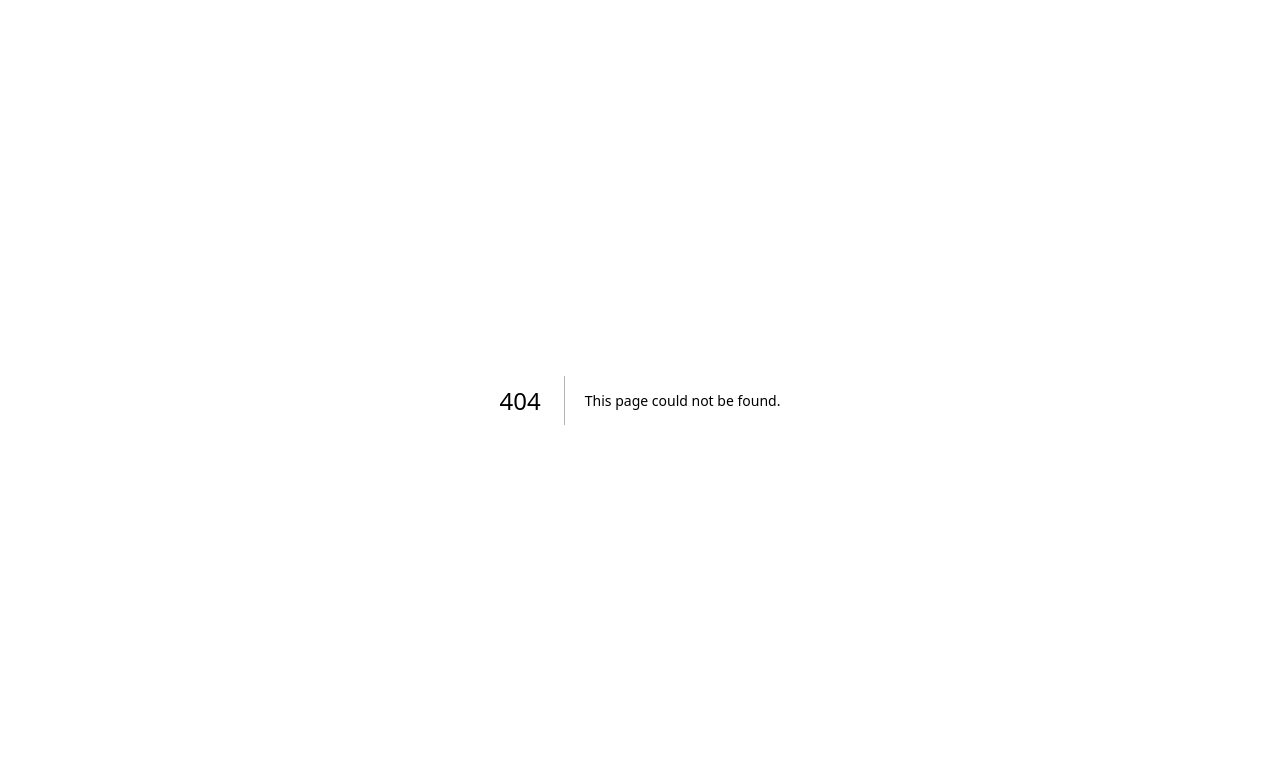
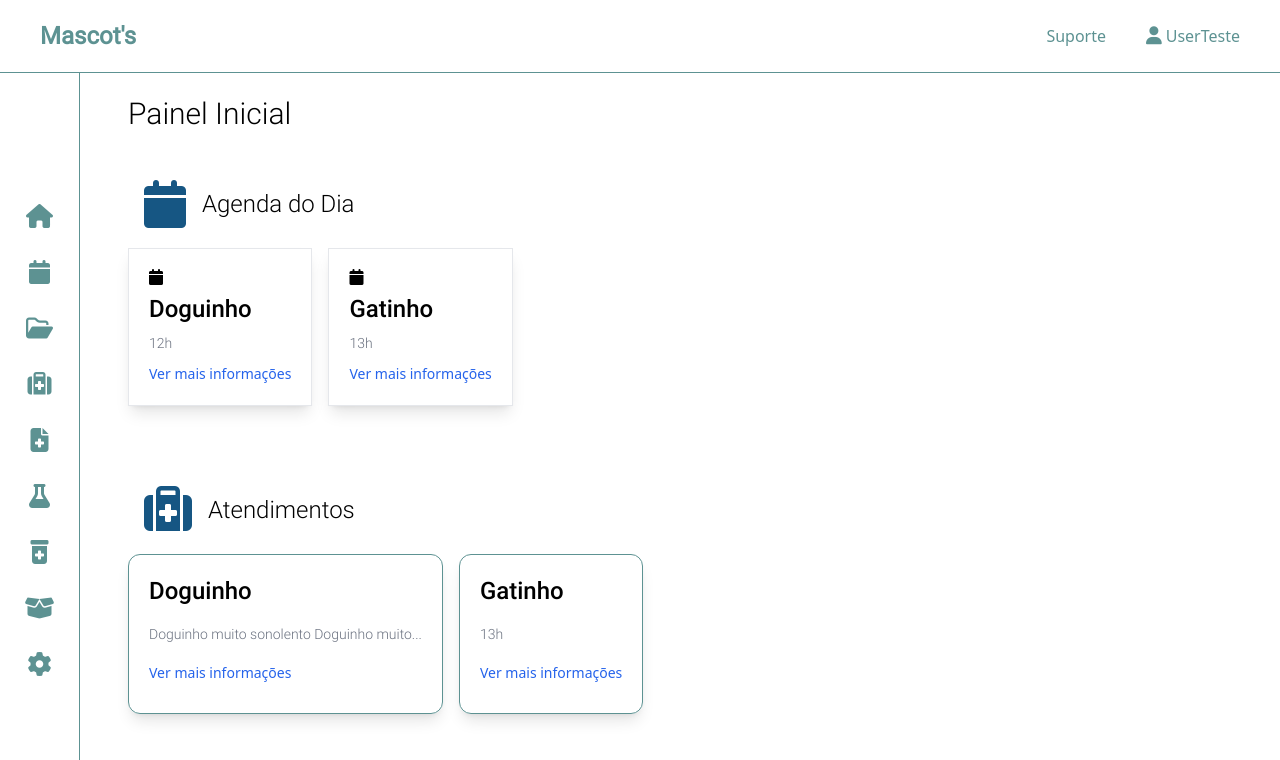
Before and after one commit to softexrecifepe/PI-MASCOTS-TURMA-09-EQUIPE-01, a Next.js app: page /internalNavigation/homePage in a window 1280 px wide. Before the commit this address had no page. Shown: the top 760 px of the page. Built offline with nearby package versions, Linux system fonts and the light colour scheme.

Commit message:
Homepage pós login iniciada

```diff
--- a/src/app/Login/page.tsx
+++ b/src/app/Login/page.tsx
@@ -1,19 +1,17 @@
 import Link from "next/link";
 import { BtnColorBg } from "../components/ui/btn/btnColorBg";
-import { Header } from "../components/navigationScreen/header/header";
-import { SideBar } from "../components/navigationScreen/sidebar/sidebar";
+import { BtnWhiteBg } from "../components/ui/btn/btnWhiteBg";
 
 export default function Login() {
   return (
-    <>
-      <SideBar />
-      <Header />
       <div className="pt-20 pl-20 pr-10">
         <h1>Login</h1>
+        <Link href={"../internalNavigation/homePage"}>
+          <BtnColorBg content="Entrar" />
+        </Link>
         <Link href={"/Login/ForgetPassword"}>
-          <BtnColorBg content="Recuperar Senha" />
+          <BtnWhiteBg content="Esqueci a senha" />
         </Link>
       </div>
-    </>
   );
 }
--- /dev/null
+++ b/src/app/components/internalHomePage/appointments.tsx
@@ -0,0 +1,44 @@
+import { CardTypeAppointments } from "../ui/card/cardTypeAppointments"
+
+export function Appointments(){
+  const appointments = [
+    {
+      name: "Doguinho",
+      description: "Doguinho muito sonolento Doguinho muito sonolentoDoguinho muito sonolento",
+      hoverColor: "tex-blue"
+    },
+    {
+      name: "Gatinho",
+      description: "13h",
+      hoverColor: "tex-blue"
+    },
+  ]
+
+  return (
+    <>
+      <div className="pl-32">
+        <div className="flex items-center pb-5">
+          <i
+            className="pl-4 pr-4 fa-solid fa-suitcase-medical text-lapisLazuli text-5xl"
+            aria-hidden="true"
+          ></i>
+          <a href="#" className="flex-1 roboto-light text-2xl flex items-center">
+            Atendimentos
+          </a>
+        </div>
+
+        <div className="flex flex-row gap-4 mb-20">
+          {/* criar um for para renderizar o grid */}
+        {appointments.map((feat, index) => (
+          <CardTypeAppointments
+            key={index}
+            name={feat.name}
+            description ={feat.description }
+            hoverColor={feat.hoverColor}
+          />
+        ))}
+        </div>
+      </div>
+    </>
+  );
+}
--- /dev/null
+++ b/src/app/components/internalHomePage/scheduleForTheDay.tsx
@@ -0,0 +1,47 @@
+import { CardTypeSchedule } from "@/app/components/ui/card/cardTypeSchedule";
+
+export function Schedule(){
+  const consultasDia = [
+    {
+      icon: "fa-solid fa-calendar text-base",
+      nome: "Doguinho",
+      schedule: "12h",
+      hoverColor: "tex-blue"
+    },
+    {
+      icon: "fa-solid fa-calendar text-base",
+      nome: "Gatinho",
+      schedule: "13h",
+      hoverColor: "tex-blue"
+    },
+  ]
+
+  return (
+    <>
+      <div className="pl-32">
+        <div className="flex items-center pb-5">
+          <i
+            className="pl-4 pr-4 fa-solid fa-calendar text-lapisLazuli text-5xl"
+            aria-hidden="true"
+          ></i>
+          <a href="#" className="flex-1 roboto-light text-2xl flex items-center">
+            Agenda do Dia
+          </a>
+        </div>
+
+        <div className="flex flex-row gap-4 mb-20">
+          {/* criar um for para renderizar o grid */}
+        {consultasDia.map((feat, index) => (
+          <CardTypeSchedule
+            key={index}
+            icon={feat.icon}
+            name={feat.nome}
+            schedule ={feat.schedule }
+            hoverColor={feat.hoverColor}
+          />
+        ))}
+        </div>
+      </div>
+    </>
+  );
+}
--- a/src/app/components/navigationScreen/sidebar/sidebar.tsx
+++ b/src/app/components/navigationScreen/sidebar/sidebar.tsx
@@ -2,39 +2,48 @@ export function SideBar() {
   const iconsSideBar = [
     {
       icon: "fa fa-home",
-      hoverColor: "hover:text-charcoal"
+      hoverColor: "hover:text-charcoal",
+      url: ""
     },
     {
       icon: "fa-solid fa-calendar",
-      hoverColor: "hover:text-lapisLazuli"
+      hoverColor: "hover:text-lapisLazuli",
+      url: "/"
     },
     {
       icon: "fa-regular fa-folder-open",
-      hoverColor: "hover:text-gamboge"
+      hoverColor: "hover:text-gamboge",
+      url: ""
     },
     {
       icon: "fa-solid fa-suitcase-medical",
-      hoverColor: "hover:text-tuftsBlue"
+      hoverColor: "hover:text-tuftsBlue",
+      url: ""
     },
     {
       icon: "fa-solid fa-file-medical" ,
-      hoverColor: "hover:text-auburn"
+      hoverColor: "hover:text-auburn",
+      url: ""
     },
     {
       icon: "fa-solid fa-flask",
-      hoverColor: "hover:text-redCrayola"
+      hoverColor: "hover:text-redCrayola",
+      url: ""
     },
     {
       icon: "fa-solid fa-prescription-bottle-medical" ,
-      hoverColor: "hover:text-grape"
+      hoverColor: "hover:text-grape",
+      url: ""
     },
     {
       icon: "fa-solid fa-box-open",
-      hoverColor: "hover:text-amber-700"
+      hoverColor: "hover:text-amber-700",
+      url: ""
     },
     {
       icon: "fa-solid fa-gear",
-      hoverColor: "hover:text-charcoal"
+      hoverColor: "hover:text-charcoal",
+      url: ""
     }
   ]
 
@@ -43,7 +52,7 @@ export function SideBar() {
       <ul className="text-2xl flex flex-col gap-2 mt-20 items-center justify-center flex-grow text-darkCyan space-y-4">
         {iconsSideBar.map((feat, index) => (
           <li key={index} className="transition duration-300 transform hover:scale-110">
-            <i className={`${feat.icon} ${feat.hoverColor} cursor-pointer`}></i>
+            <a href={`${feat.url}`}><i className={`${feat.icon} ${feat.hoverColor} cursor-pointer`}></i></a>
           </li>
         ))}
       </ul>
--- /dev/null
+++ b/src/app/components/ui/card/cardTypeAppointments.tsx
@@ -0,0 +1,46 @@
+"use client";
+import { useState } from "react";
+import Link from "next/link";
+
+type CardProp = {
+  name: string;
+  description: string,
+  hoverColor?: string;
+};
+
+export function CardTypeAppointments({
+  name,
+  description,
+  hoverColor = "text-black",
+}: CardProp) {
+  const [isHovered, setIsHovered] = useState(false);
+
+  const limitDescription = (desc: string, wordCount: number) => {
+    const words = desc.split(" ");
+    return words.length > wordCount ? words.slice(0, wordCount).join(" ") + "..." : desc;
+  };
+
+  return (
+    <>
+      <div
+        className={`border border-darkCyan h-40 w-auto overflow-hidden p-5 p-5 border rounded-xl shadow-lg grid grid-cols-1 gap-2 transition-transform duration-300 ease-in-out transform hover:scale-105 hover:z-10  ${
+          isHovered ? hoverColor : ""
+        }`}
+        onMouseEnter={() => setIsHovered(true)}
+        onMouseLeave={() => setIsHovered(false)}
+      >
+        <div>
+          <h3 className="roboto-medium text-black text-2xl">{name}</h3>
+        </div>
+        <div className="text-star roboto-light text-gray-500 text-sm">
+          <p className="truncate">{limitDescription(description, 5)}</p>
+        </div>
+        <div>
+          <Link href={""}>
+            <span className="text-blue-600 text-sm">Ver mais informações</span>
+          </Link>
+        </div>
+      </div>
+    </>
+  );
+}
--- /dev/null
+++ b/src/app/components/ui/card/cardTypeSchedule.tsx
@@ -0,0 +1,46 @@
+"use client";
+import { useState } from "react";
+import Link from "next/link";
+
+type CardProp = {
+  icon: string;
+  name: string;
+  schedule: string;
+  hoverColor?: string;
+};
+
+export function CardTypeSchedule({
+  icon,
+  name,
+  schedule,
+  hoverColor = "text-black",
+}: CardProp) {
+  const [isHovered, setIsHovered] = useState(false);
+
+  return (
+    <>
+      <div
+        className={`p-5 border shadow-lg grid grid-cols-1 gap-2 transition-transform duration-300 ease-in-out transform hover:scale-105 hover:z-10 ${
+          isHovered ? hoverColor : ""
+        }`}
+        onMouseEnter={() => setIsHovered(true)}
+        onMouseLeave={() => setIsHovered(false)}
+      >
+        <div className={`flex text-4xl items-center`}>
+          <i className={icon}></i>
+        </div>
+        <div>
+          <h3 className="roboto-medium text-black text-2xl">{name}</h3>
+        </div>
+        <div className="text-star roboto-light text-gray-500 text-sm">
+          <p>{schedule}</p>
+        </div>
+        <div>
+          <Link href={""}>
+            <span className="text-blue-600 text-sm">Ver mais informações</span>
+          </Link>
+        </div>
+      </div>
+    </>
+  );
+}
--- /dev/null
+++ b/src/app/internalNavigation/homePage/page.tsx
@@ -0,0 +1,20 @@
+import { Appointments } from "@/app/components/internalHomePage/appointments";
+import { Schedule } from "@/app/components/internalHomePage/scheduleForTheDay";
+import { Header } from "@/app/components/navigationScreen/header/header";
+import { SideBar } from "@/app/components/navigationScreen/sidebar/sidebar";
+
+export default function HomePage() {
+  return(
+    <>
+    <Header />
+    <SideBar />
+    <main>
+      <div className="pt-24 pl-32">
+      <h1 className="pb-12 text-3xl roboto-light">Painel Inicial</h1>
+      </div>
+      <Schedule />
+      <Appointments />
+    </main>
+    </>
+  )
+}
```
